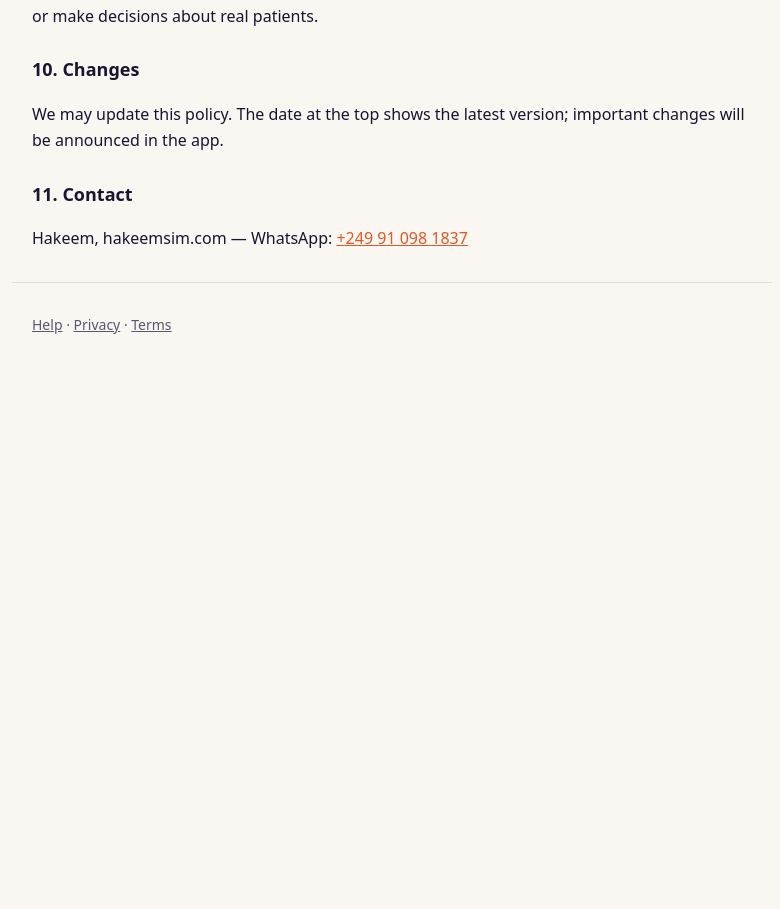
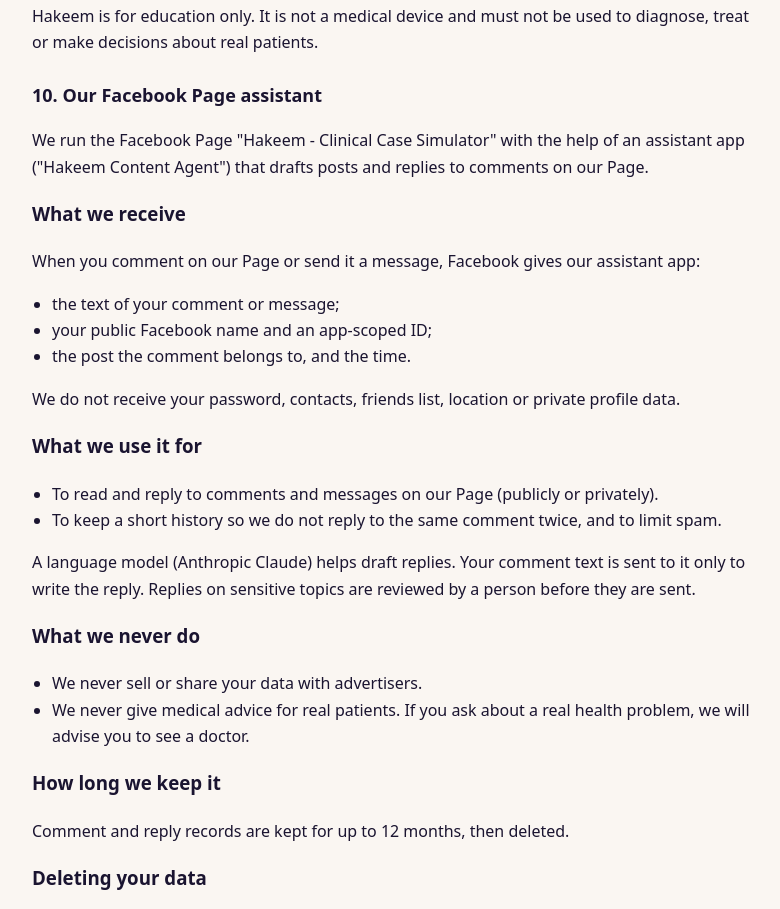
Before and after one commit to hagoalomadah747-creator/hakeem-mirror, a plain HTML site: page privacy.html in a window 1280 px wide. Shown: the part 1888-2797 px from the top of the page, without its empty margins (248-1028 px from the left). Before the commit the page ends 2264 px from the top, so only its background shows below. Drawn offline with Linux system fonts and the light colour scheme.

Commit message:
Privacy policy: add Facebook Page assistant section
Co-Authored-By: Claude Opus 5.5 <noreply@anthropic.com>

```diff
--- a/privacy.html
+++ b/privacy.html
@@ -4,7 +4,7 @@
 <meta charset="utf-8">
 <meta name="viewport" content="width=device-width,initial-scale=1">
 <title>Privacy Policy · Hakeem</title>
-<meta name="description" content="How the Hakeem clinical case simulator app handles data.">
+<meta name="description" content="How the Hakeem clinical case simulator app and the Hakeem Facebook Page assistant handle data.">
 <link rel="icon" type="image/png" href="assets/favicon.png">
 <link rel="stylesheet" href="assets/page.css">
 </head>
@@ -12,10 +12,10 @@
 <header><a class="brand" href="./"><img src="assets/icon-192.png" alt=""> HAKEEM</a></header>
 <main>
 <h1>Privacy Policy</h1>
-<p class="muted">Last updated: 12 November 2026</p>
+<p class="muted">Last updated: 16 November 2026</p>
 
 <p>Hakeem ("the app") is an educational clinical case simulator for medical students and healthcare professionals.
-This policy explains what data the app uses, why, and the choices you have. We keep data collection to the minimum
+This policy explains what data the app uses, why, and the choices you have. Section 10 covers our Facebook Page assistant. We keep data collection to the minimum
 the app needs to work.</p>
 
 <h2>1. No accounts, no advertising, no tracking</h2>
@@ -80,11 +80,40 @@ requests to the licensing service are encrypted and signed.</p>
 <p>Hakeem is for education only. It is not a medical device and must not be used to diagnose, treat or make
 decisions about real patients.</p>
 
-<h2>10. Changes</h2>
+<h2 id="facebook">10. Our Facebook Page assistant</h2>
+<p>We run the Facebook Page "Hakeem - Clinical Case Simulator" with the help of an assistant app ("Hakeem Content Agent")
+that drafts posts and replies to comments on our Page.</p>
+<h3>What we receive</h3>
+<p>When you comment on our Page or send it a message, Facebook gives our assistant app:</p>
+<ul>
+<li>the text of your comment or message;</li>
+<li>your public Facebook name and an app-scoped ID;</li>
+<li>the post the comment belongs to, and the time.</li>
+</ul>
+<p>We do not receive your password, contacts, friends list, location or private profile data.</p>
+<h3>What we use it for</h3>
+<ul>
+<li>To read and reply to comments and messages on our Page (publicly or privately).</li>
+<li>To keep a short history so we do not reply to the same comment twice, and to limit spam.</li>
+</ul>
+<p>A language model (Anthropic Claude) helps draft replies. Your comment text is sent to it only to write the reply.
+Replies on sensitive topics are reviewed by a person before they are sent.</p>
+<h3>What we never do</h3>
+<ul>
+<li>We never sell or share your data with advertisers.</li>
+<li>We never give medical advice for real patients. If you ask about a real health problem, we will advise you to see a doctor.</li>
+</ul>
+<h3>How long we keep it</h3>
+<p>Comment and reply records are kept for up to 12 months, then deleted.</p>
+<h3 id="delete">Deleting your data</h3>
+<p>To ask us to delete your data, message our Page or WhatsApp <a href="https://wa.me/249910981837">+249 91 098 1837</a>
+with the word "delete". We delete it within 30 days. You can also remove your comment on Facebook at any time.</p>
+
+<h2>11. Changes</h2>
 <p>We may update this policy. The date at the top shows the latest version; important changes will be announced in
 the app.</p>
 
-<h2>11. Contact</h2>
+<h2>12. Contact</h2>
 <p>Hakeem, hakeemsim.com &mdash; WhatsApp: <a href="https://wa.me/249910981837">+249 91 098 1837</a></p>
 </main>
 <footer><a href="help.html">Help</a> · <a href="privacy.html">Privacy</a> · <a href="terms.html">Terms</a></footer>
```
